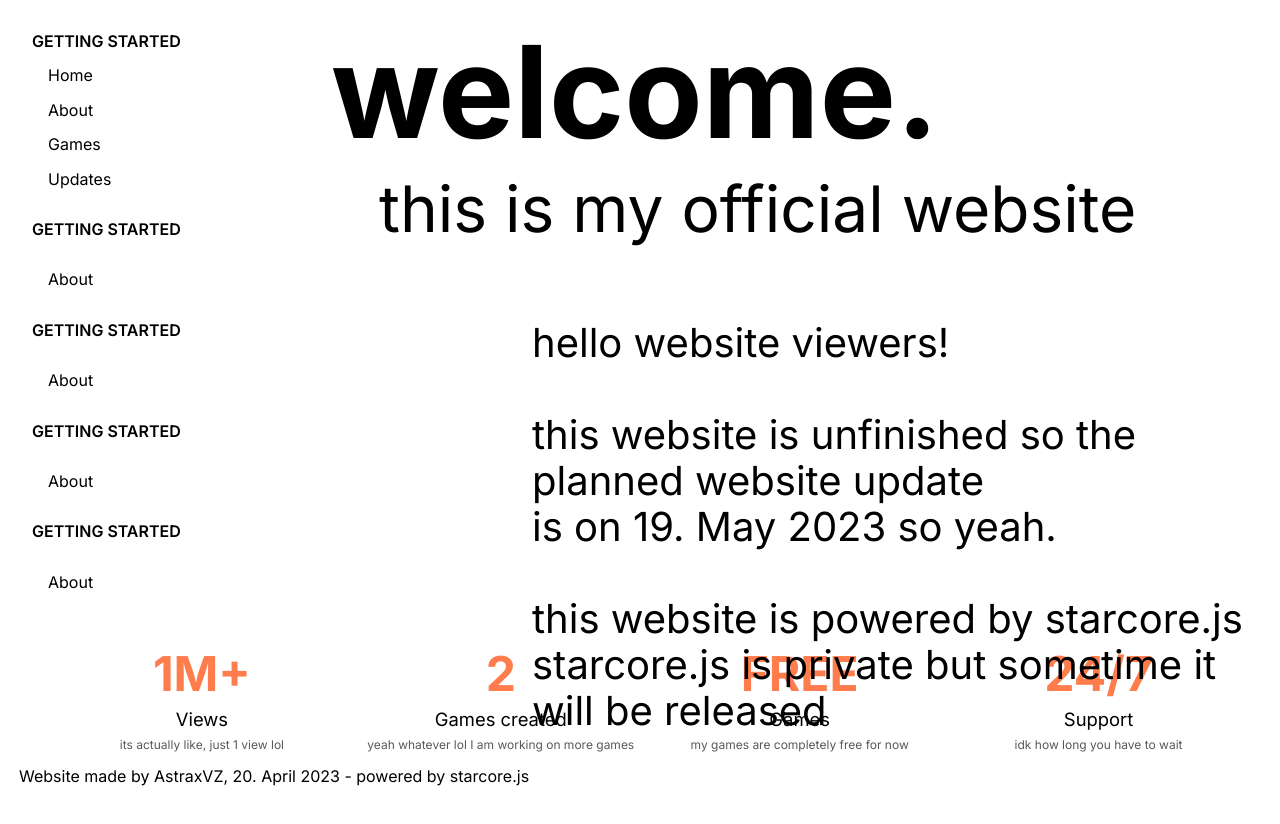
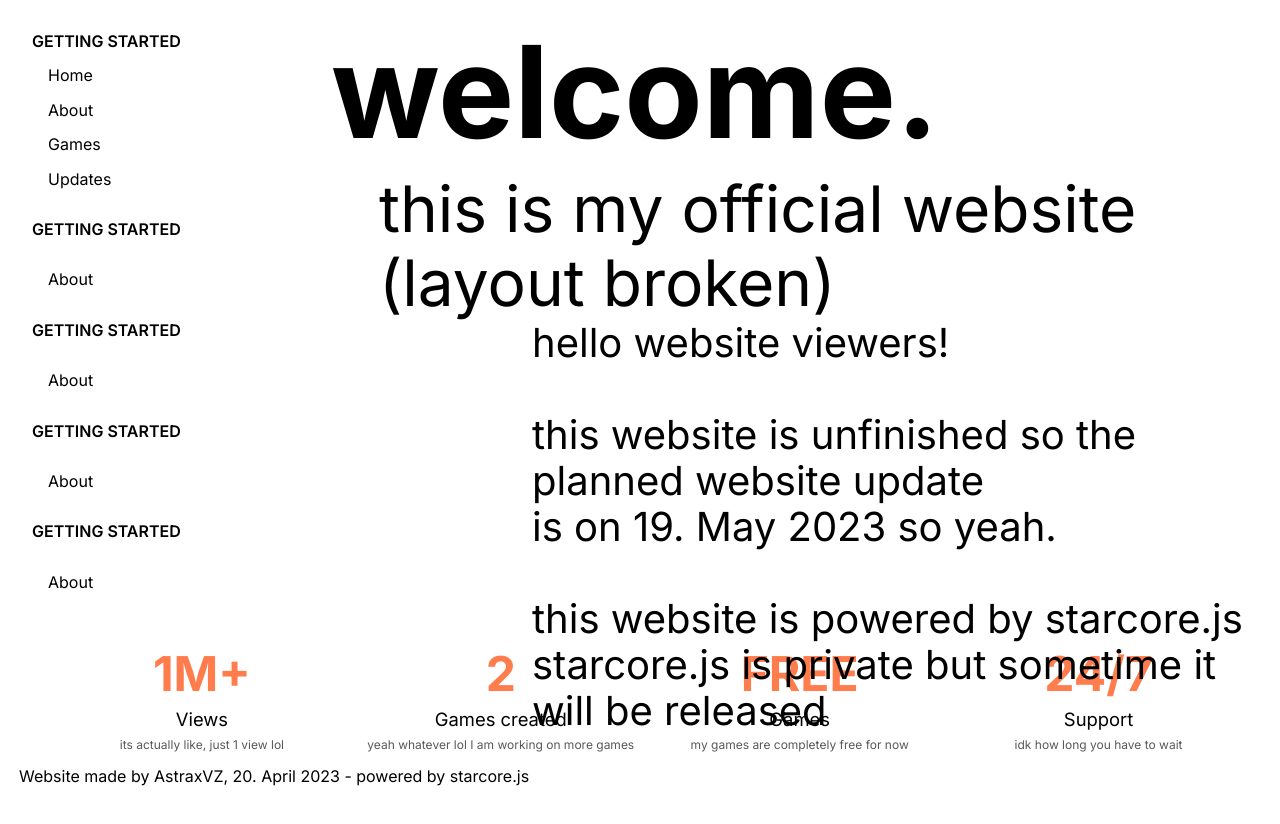
Before and after one commit to AstraxVZ/Hefty-Equatorial-Moose-HTML, a website built with Parcel: page index.html in a window 1280 px wide. Built offline with nearby package versions, Linux system fonts and the light colour scheme.

Commit message:
Update index.html

```diff
--- a/index.html
+++ b/index.html
@@ -46,7 +46,7 @@
           <span>welcome.</span>
           <br />
         </h1>
-        <span class="home-text03">this is my official website</span>
+        <span class="home-text03">this is my official website (layout broken)</span>
         <span class="home-text04">
           Website made by AstraxVZ, 20. April 2023 - powered by starcore.js
         </span>
```
